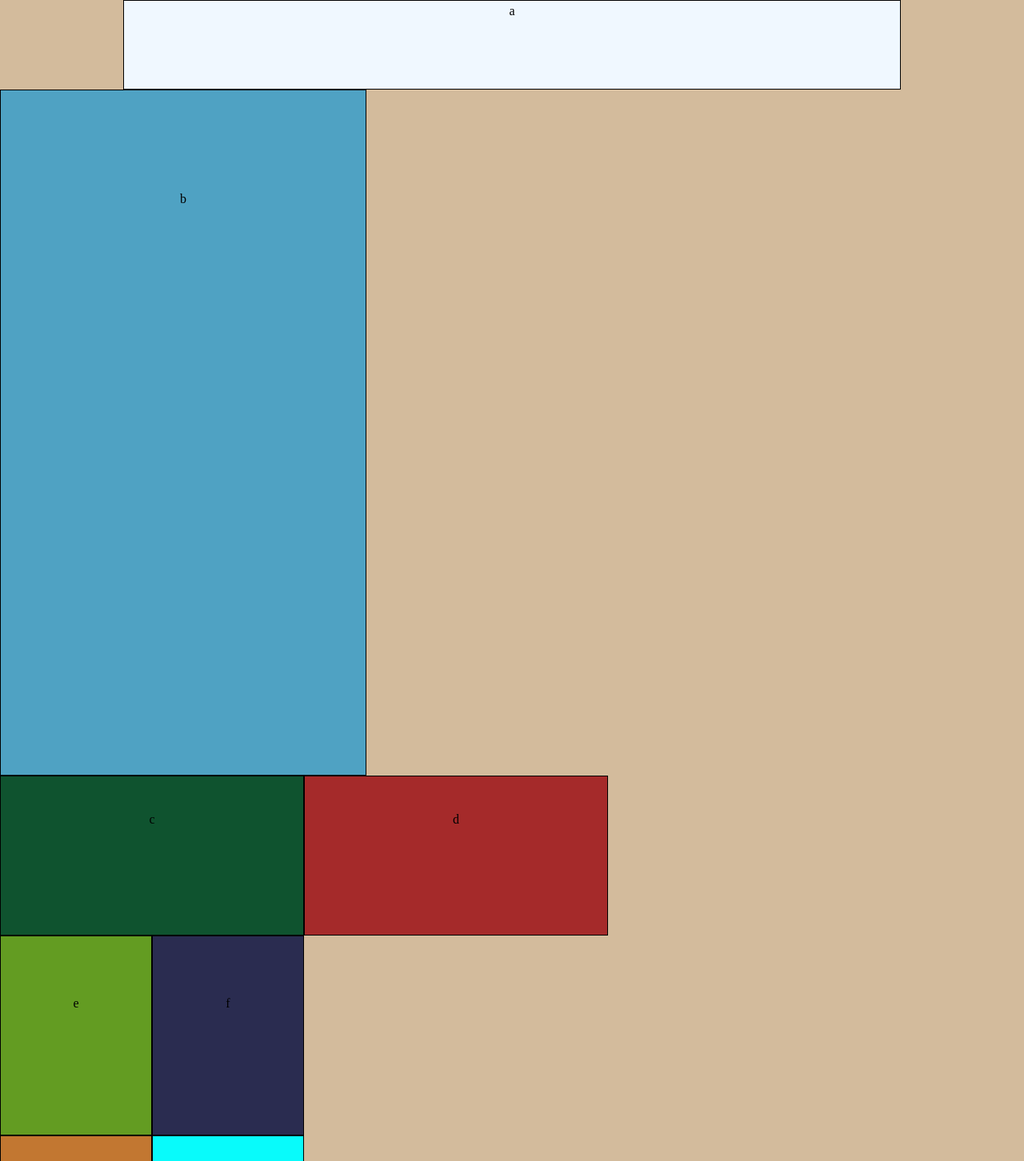
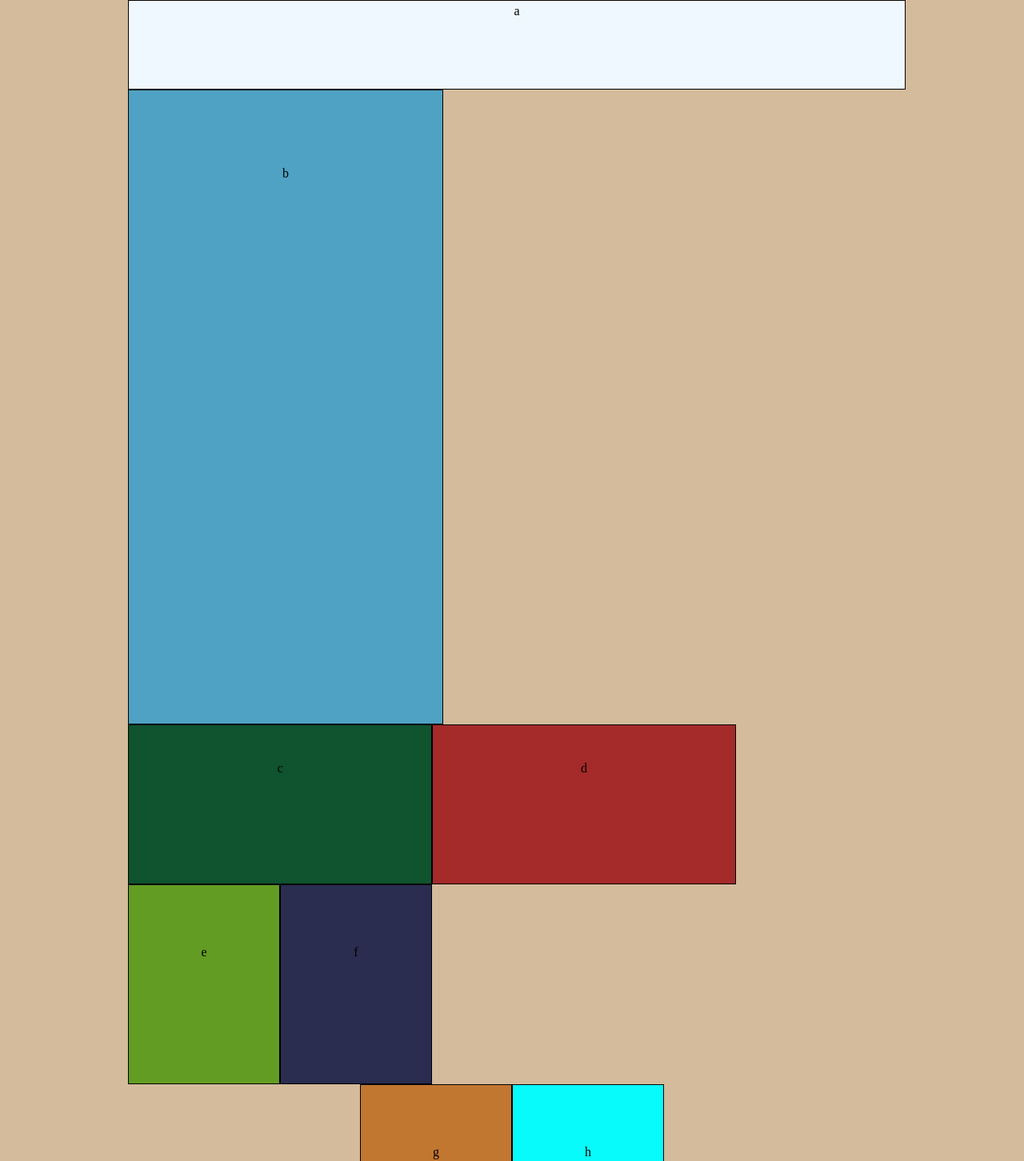
Before and after one commit to mattburger/lab-01, a plain HTML site: page index.html in a window 1280 px wide. Shown: the top 1452 px of the page at 80% size. Drawn offline with Linux system fonts and the light colour scheme.

Commit message:
an aha moment

```diff
--- a/css/layout.css
+++ b/css/layout.css
@@ -65,21 +65,26 @@
 
 /*desktop*/
 @media only screen and (min-width: 768px){
+  .master{
+    margin: 0 auto;
+    width: 960px;
+    height: 700px;
+    border: none;
+  }
   .header{
     margin: 0 auto;
     background-color: aliceblue;
     padding: 5px;
-    width: 960px;
-    height: 100px;
+    width: 100%;
+    height: 14.28%;
     text-align: center;
   }
   .left-stack{
     margin: 0 auto;
-    width: 200px;
-    height: 600px;
+    width: 20.83%;
+    height: 85.71%;
     background-color: rgb(79, 162, 195);
     float: left;
-    clear: left;
     text-align: center;
   }
   .stack{
@@ -120,7 +125,7 @@
   .bottom-stack{
     /* margin: 0 auto; */
     clear: left;
-    float: left;
+    /* float: left; */
     border: none;
     display: flex;
     width: 380px;
--- a/index.html
+++ b/index.html
@@ -8,32 +8,33 @@
     <!-- <link rel="stylesheet" type="text/css" href="/css/module.css"/> -->
   </head>
   <body>
+    <div class="master">
     <div class = "header" >
-      a
+      <p>a</p>
     </div>
 
     <div class="left-stack">
-      b
+      <p>b</p>
     </div>
 
     <div class="stack">
-      <div>c</div>
-      <div>d</div>
+      <div><p>c</p></div>
+      <div><p>d</p></div>
     </div>
 
     <div class="top-stack">
-      <div>e</div>
-      <div>f</div>
+      <div><p>e</p></div>
+      <div><p>f</p></div>
     </div>
 
     <div class="bottom-stack">
-      <div>g</div>
-      <div>h</div>
+      <div><p>g</p></div>
+      <div><p>h</p></div>
     </div>
 
     <div class="footer">
-      i
+      <p>i</p>
     </div>
-
+    </div>
   </body>
 </html>
```
